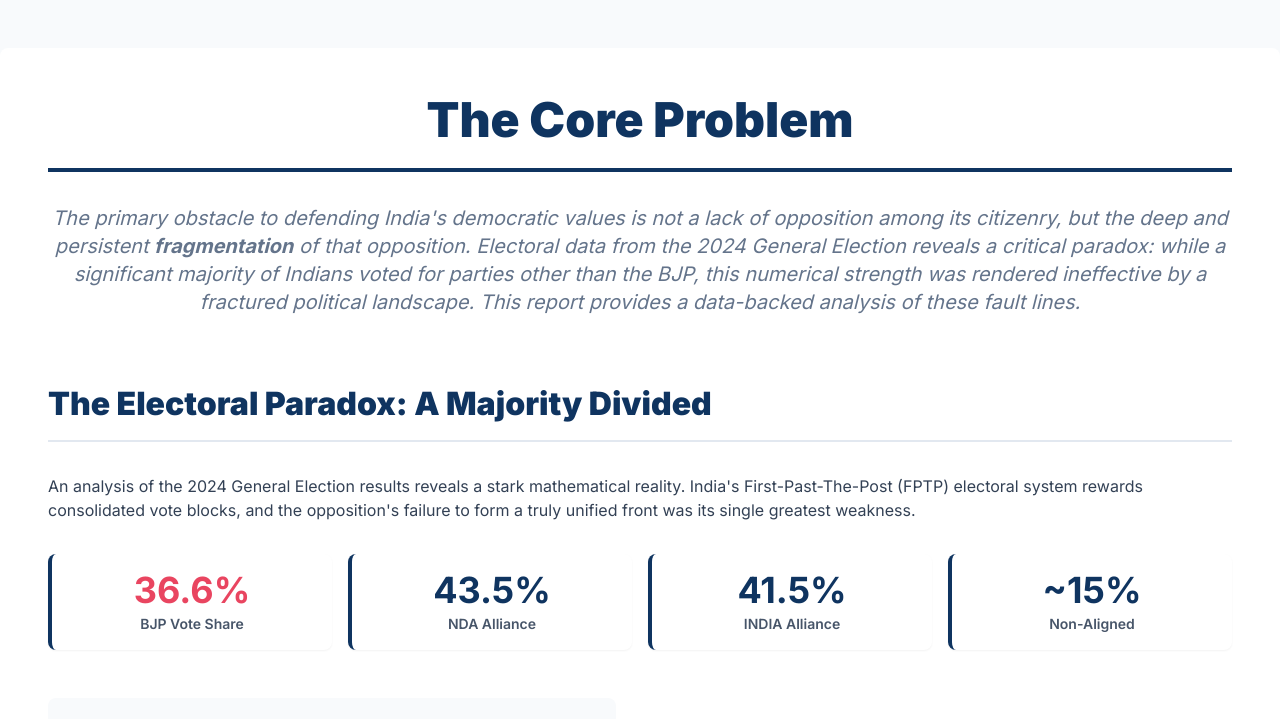
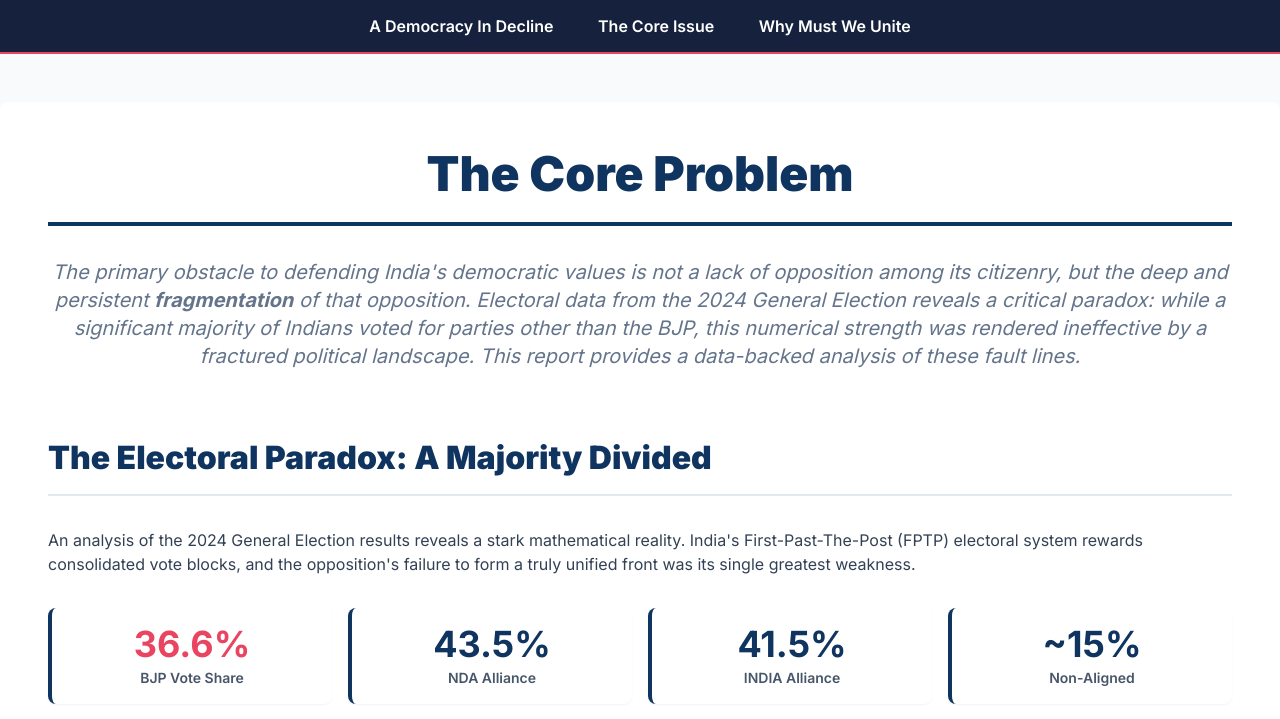
Before and after one commit to raoamit27/United4India, a plain HTML site: page CoreIssue.html in a window 1280 px wide. Shown: the top 719 px of the page. Drawn offline with nearby package versions, Linux system fonts and the light colour scheme.

Commit message:
Update CoreIssue.html

```diff
--- a/CoreIssue.html
+++ b/CoreIssue.html
@@ -10,6 +10,36 @@
     <link rel="preconnect" href="https://fonts.gstatic.com" crossorigin>
     <link href="https://fonts.googleapis.com/css2?family=Inter:wght@400;600;700;900&display=swap" rel="stylesheet">
     <style>
+        /* --- CSS FOR NAVIGATION MENU ADDED HERE --- */
+        nav {
+            background-color: #16213E; /* Matched color to your theme */
+            overflow: hidden;
+            width: 100%;
+            border-bottom: 2px solid #E94560;
+        }
+        nav ul {
+            list-style-type: none;
+            margin: 0;
+            padding: 0;
+            text-align: center;
+        }
+        nav li {
+            display: inline-block;
+        }
+        nav a {
+            display: block;
+            color: white;
+            text-align: center;
+            padding: 14px 20px;
+            text-decoration: none;
+            font-weight: 600;
+        }
+        nav a:hover {
+            background-color: #E94560;
+            color: white;
+        }
+        /* --- END OF NAV MENU CSS --- */
+
         body {
             font-family: 'Inter', sans-serif;
             background-color: #f8fafc; /* slate-50 */
@@ -56,21 +86,26 @@
 </head>
 <body class="text-slate-700">
 
+    <nav>
+      <ul>
+        <li><a href="democrary_decline.html">A Democracy In Decline</a></li>
+        <li><a href="CoreIssue.html">The Core Issue</a></li>
+        <li><a href="Unity1.html">Why Must We Unite</a></li>
+      </ul>
+    </nav>
+
     <div class="container mx-auto max-w-7xl p-4 sm:p-6 md:p-12 bg-white shadow-lg my-8 md:my-12 rounded-lg">
 
-        <!-- Report Header -->
         <header class="report-header pb-6 mb-8 text-center">
             <h1 class="text-4xl md:text-5xl font-black text-[#0F3460]">The Core Problem</h1>
         </header>
 
         <main class="prose prose-lg max-w-none prose-h3:font-bold prose-h3:text-slate-800 prose-p:text-slate-600">
 
-            <!-- Summary Section -->
             <section id="summary" class="mb-16 text-xl text-center italic text-slate-500">
                 <p>The primary obstacle to defending India's democratic values is not a lack of opposition among its citizenry, but the deep and persistent <strong>fragmentation</strong> of that opposition. Electoral data from the 2024 General Election reveals a critical paradox: while a significant majority of Indians voted for parties other than the BJP, this numerical strength was rendered ineffective by a fractured political landscape. This report provides a data-backed analysis of these fault lines.</p>
             </section>
 
-            <!-- 2. The Electoral Paradox -->
             <section id="paradox" class="mb-16">
                 <h2 class="section-heading">The Electoral Paradox: A Majority Divided</h2>
                 <p>An analysis of the 2024 General Election results reveals a stark mathematical reality. India's First-Past-The-Post (FPTP) electoral system rewards consolidated vote blocks, and the opposition's failure to form a truly unified front was its single greatest weakness.</p>
@@ -121,13 +156,11 @@
                 </div>
             </section>
 
-            <!-- 3. The Fault Lines of Fragmentation -->
             <section id="fault-lines" class="mb-12">
                 <h2 class="section-heading">The Fault Lines of Fragmentation</h2>
                 <p>The electoral division is a symptom of deeper ideological and historical fault lines. The large opposition vote share is weakened as it flows through separate, non-cooperating channels.</p>
 
                 <div class="mt-8 text-center">
-                    <!-- Funnel Top -->
                     <div class="funnel-top h-24 w-full text-center flex flex-col justify-center p-4">
                         <p class="text-xl md:text-2xl font-bold">Total Anti-BJP Vote</p>
                         <p class="text-2xl md:text-3xl font-black text-red-400">63.4%</p>
@@ -136,7 +169,6 @@
                 </div>
 
                 <div class="space-y-12">
-                    <!-- Section A: Ambedkarite Movement -->
                     <div class="bg-white p-6 rounded-lg shadow-md border border-slate-200">
                         <div class="flex items-center mb-4">
                             <div class="flex-shrink-0 w-12 h-12 bg-blue-100 text-blue-700 rounded-lg flex items-center justify-center mr-4">
@@ -156,7 +188,6 @@
                         </div>
                     </div>
 
-                    <!-- Section B: Left's Conundrum -->
                     <div class="bg-white p-6 rounded-lg shadow-md border border-slate-200">
                          <div class="flex items-center mb-4">
                             <div class="flex-shrink-0 w-12 h-12 bg-red-100 text-red-700 rounded-lg flex items-center justify-center mr-4">
@@ -171,7 +202,6 @@
                         </div>
                     </div>
 
-                    <!-- Section C: Professionals & Civil Society -->
                     <div class="bg-white p-6 rounded-lg shadow-md border border-slate-200">
                          <div class="flex items-center mb-4">
                             <div class="flex-shrink-0 w-12 h-12 bg-gray-200 text-gray-700 rounded-lg flex items-center justify-center mr-4">
@@ -188,13 +218,11 @@
                 </div>
             </section>
 
-            <!-- 4. Conclusion -->
             <section id="conclusion" class="mt-16 pt-8 border-t-2 border-slate-200">
                 <h2 class="section-heading">Conclusion: The Strategic Imperative</h2>
                 <p class="text-center text-lg">The evidence is conclusive. The core problem confronting India's democracy is not an unpopular opposition, but a <strong>structurally and ideologically fragmented one.</strong></p>
 
                 <div class="mt-8 grid grid-cols-1 md:grid-cols-3 gap-6 text-center">
-                    <!-- Insight 1 -->
                     <div class="conclusion-card p-6 rounded-lg shadow">
                         <div class="w-12 h-12 mx-auto text-red-600 mb-4">
                             <svg xmlns="http://www.w3.org/2000/svg" class="h-full w-full" fill="none" viewBox="0 0 24 24" stroke="currentColor" stroke-width="2"><path stroke-linecap="round" stroke-linejoin="round" d="M9 7h6m0 10v-3m-3 3h3m-3-10h.01M9 10h.01M12 10h.01M15 10h.01M9 13h.01M12 13h.01M15 13h.01M4 7h16a1 1 0 011 1v10a1 1 0 01-1 1H4a1 1 0 01-1-1V8a1 1 0 011-1z" /></svg>
@@ -202,7 +230,6 @@
                         <h3 class="font-bold text-xl text-slate-800">The Electoral Math</h3>
                         <p class="mt-2 text-sm">The electoral math shows that victory is possible, but only through consolidation.</p>
                     </div>
-                    <!-- Insight 2 -->
                     <div class="conclusion-card p-6 rounded-lg shadow">
                         <div class="w-12 h-12 mx-auto text-red-600 mb-4">
                             <svg xmlns="http://www.w3.org/2000/svg" class="h-full w-full" fill="none" viewBox="0 0 24 24" stroke="currentColor" stroke-width="2"><path stroke-linecap="round" stroke-linejoin="round" d="M13 10V3L4 14h7v7l9-11h-7z" /></svg>
@@ -210,7 +237,6 @@
                         <h3 class="font-bold text-xl text-slate-800">The Ideological Silos</h3>
                         <p class="mt-2 text-sm">Valid but separate ideological movements lead to a fractured electoral outcome that benefits the monolithic ruling party.</p>
                     </div>
-                    <!-- Insight 3 -->
                     <div class="conclusion-card p-6 rounded-lg shadow">
                          <div class="w-12 h-12 mx-auto text-red-600 mb-4">
                             <svg xmlns="http://www.w3.org/2000/svg" class="h-full w-full" fill="none" viewBox="0 0 24 24" stroke="currentColor" stroke-width="2"><path stroke-linecap="round" stroke-linejoin="round" d="M17 20h5v-2a3 3 0 00-5.356-1.857M17 20H7m10 0v-2c0-.656-.126-1.283-.356-1.857M7 20H2v-2a3 3 0 015.356-1.857M7 20v-2c0-.656.126-1.283.356-1.857m0 0a5.002 5.002 0 019.288 0M15 7a3 3 0 11-6 0 3 3 0 016 0zm6 3a2 2 0 11-4 0 2 2 0 014 0zM7 10a2 2 0 11-4 0 2 2 0 014 0z" /></svg>
```
